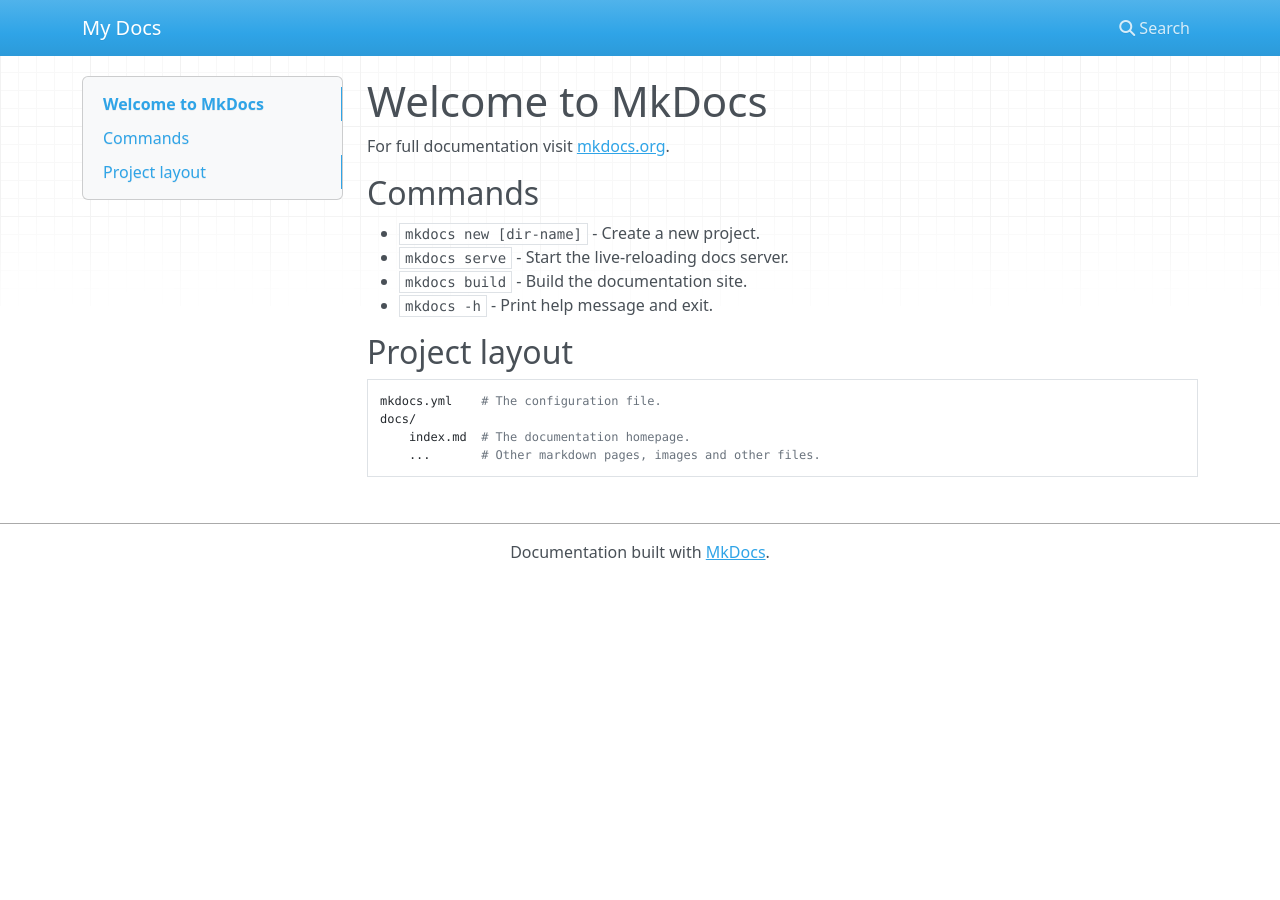
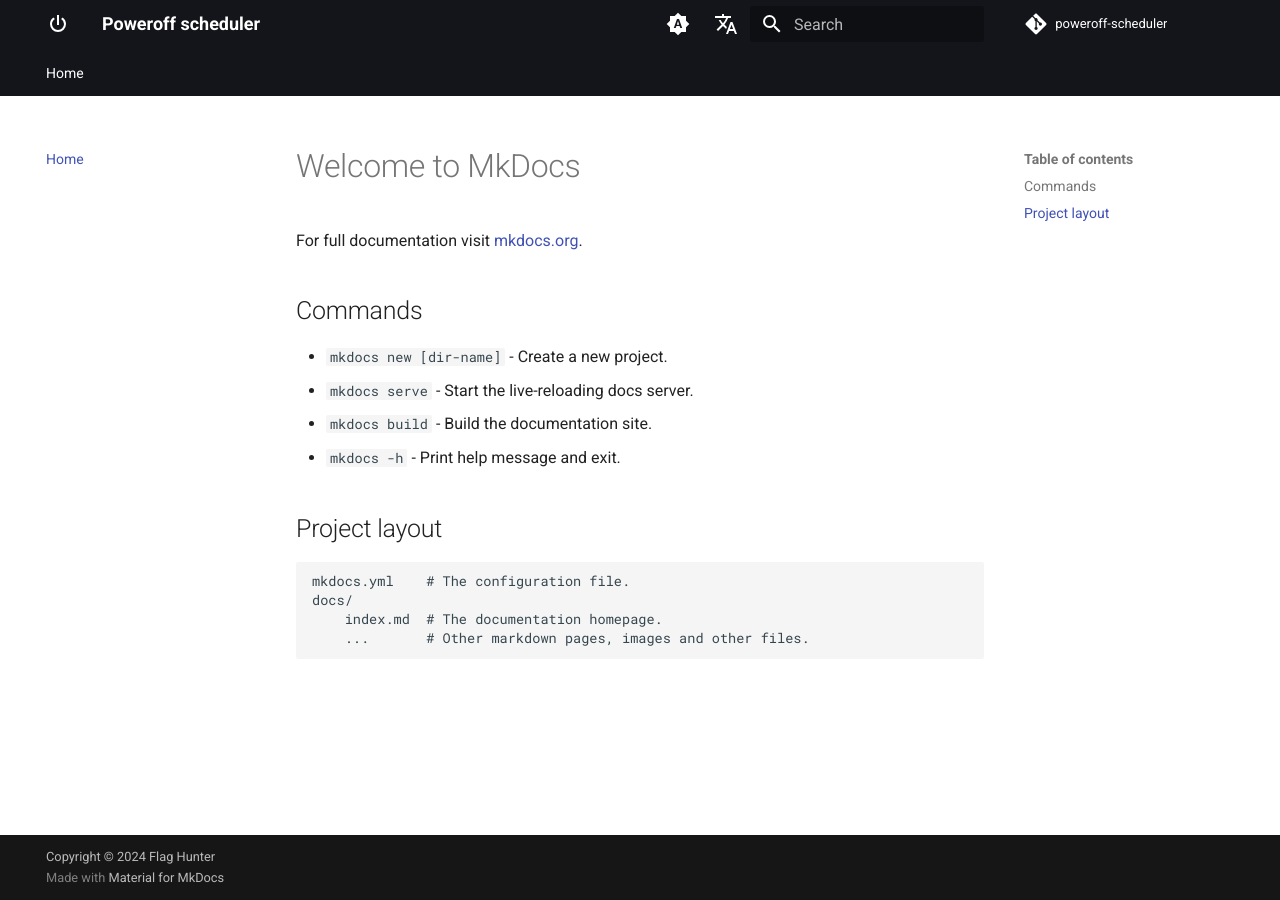
Before and after one commit to FlagHunter01/poweroff-scheduler, an MkDocs documentation site: the page built from docs/index.md, in a window 1280 px wide. Built offline with MkDocs 1.6.1 and Material for MkDocs 9.7.7, drawn with Linux system fonts in a browser that asks for light colours; nearby versions of some CDN libraries; plug-ins that fetch from the network failed and are left out; comment, search, counter and statistics services are not loaded.

```diff
--- a/mkdocs.yml
+++ b/mkdocs.yml
@@ -1 +1,166 @@
-site_name: My Docs
+# TODO: Customize
+site_name: Poweroff scheduler
+# Site URL TODO: customize
+site_url: https://flaghunter01.github.io/poweroff-scheduler/
+# Copyright in footer
+copyright: Copyright &copy; 2024 Flag Hunter
+# Git repo URL TODO: customize
+repo_url: https://github.com/FlagHunter01/poweroff-scheduler
+# Git repo name
+repo_name: poweroff-scheduler
+# Git edit URI TODO: customize
+#edit_uri: edit/main/docs
+
+nav:
+  - Home: index.md
+
+theme:
+  # Material theme
+  name: material
+  # Colors
+  palette:
+
+    # Palette toggle for automatic mode
+    - media: "(prefers-color-scheme)"
+      toggle:
+        icon: material/brightness-auto
+        name: Switch to light mode
+
+    # Palette toggle for light mode
+    - media: "(prefers-color-scheme: light)"
+      scheme: default
+      toggle:
+        icon: material/brightness-7
+        name: Switch to dark mode
+      primary: black
+      accent: amber
+
+    # Palette toggle for dark mode
+    - media: "(prefers-color-scheme: dark)"
+      scheme: slate
+      toggle:
+        icon: material/brightness-4
+        name: Switch to system preference
+      primary: black
+      accent: amber
+  # Font
+  font:
+    text: Roboto
+    code: Roboto Mono
+  # Language TODO: customize
+  language: en
+  # Logo / icons TODO: custimize
+  #logo: assets/logo.png
+  icon:
+    logo: material/power
+  #favicon: images/favicon.png
+  features:
+    # Monopage (?)
+    - navigation.instant
+    # Start loading when link is hovered
+    - navigation.instant.prefetch
+    # Progress bar
+    - navigation.instant.progress
+    # Update URL with anchor
+    - navigation.tracking
+    # Top menu tabs
+    - navigation.tabs
+    # Breadcrumbs
+    - navigation.path
+    # Avoid loading hidden nav and save 33% of build size (can't show folded sections, redirects to first page of the section instead)
+    #- navigation.prune
+    # Section overview pages
+    - navigation.indexes
+    # Anchor following
+    - toc.follow
+    # Back to top button
+    - navigation.top
+    # Search suggestion
+    - search.suggest
+    # Search highlight
+    - search.highlight
+    # Search sharing
+    #- search.share
+    # Footer nav
+    - navigation.footer
+    # Edit the page on git TODO: uncomment if needed
+    #- content.action.edit
+    #- content.action.view
+
+extra:
+  # Alt language TODO: customize
+  alternate:
+    - name: Francais
+      link: /fr/
+      lang: fr
+  # Alternate "home" logo link
+  #homepage: https://example.com
+  # Cookies FIXME: Implement if needed https://squidfunk.github.io/mkdocs-material/setup/ensuring-data-privacy/#configuration
+  # Social links in footer TODO: customize
+  #social:
+  #  - icon: material/email
+  #    link: mailto:user@example.com
+  #    name: Email to user
+
+plugins:
+  # Download external dependancies
+  - privacy
+  # Search
+  - search
+  # Social cards
+  - social
+  # Blog
+  #- blog
+  # RSS TODO: uncomment if needed
+  #- rss:
+  #    match_path: blog/posts/.*
+  #    date_from_meta:
+  #      as_creation: date
+  #    categories:
+  #      - categories
+  #      - tags
+  # Git commiters TODO: uncomment if needed and customize
+  - git-committers:
+      repository: FlagHunter01/poweroff-scheduler
+      branch: website
+  # Git dates of file
+  - git-revision-date-localized:
+      enable_creation_date: true
+  # Optimize build
+  #- optimize
+  # Offline optimization
+  - offline
+
+markdown_extensions:
+
+  # Python Markdown
+  - abbr
+  - admonition
+  - attr_list
+  - def_list
+  - footnotes
+  - md_in_html
+  - toc:
+      permalink: true
+
+  # Python Markdown Extensions
+  - pymdownx.arithmatex:
+      generic: true
+  - pymdownx.betterem:
+      smart_enable: all
+  - pymdownx.caret
+  - pymdownx.details
+  - pymdownx.emoji:
+      emoji_index: !!python/name:material.extensions.emoji.twemoji
+      emoji_generator: !!python/name:material.extensions.emoji.to_svg
+  - pymdownx.highlight
+  - pymdownx.inlinehilite
+  - pymdownx.keys
+  - pymdownx.mark
+  - pymdownx.smartsymbols
+  - pymdownx.superfences
+  - pymdownx.tabbed:
+      alternate_style: true
+  - pymdownx.tasklist:
+      custom_checkbox: true
+  - pymdownx.tilde
```
